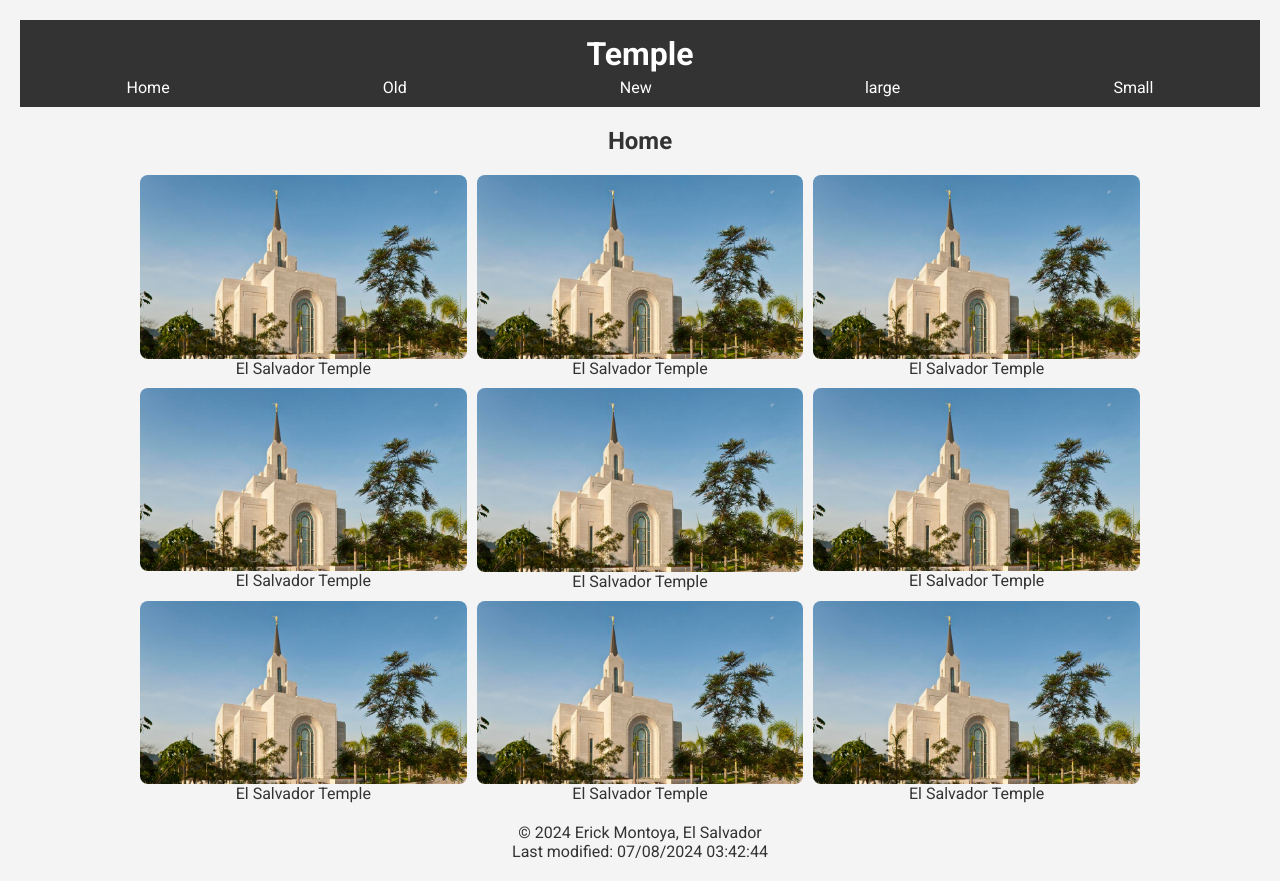
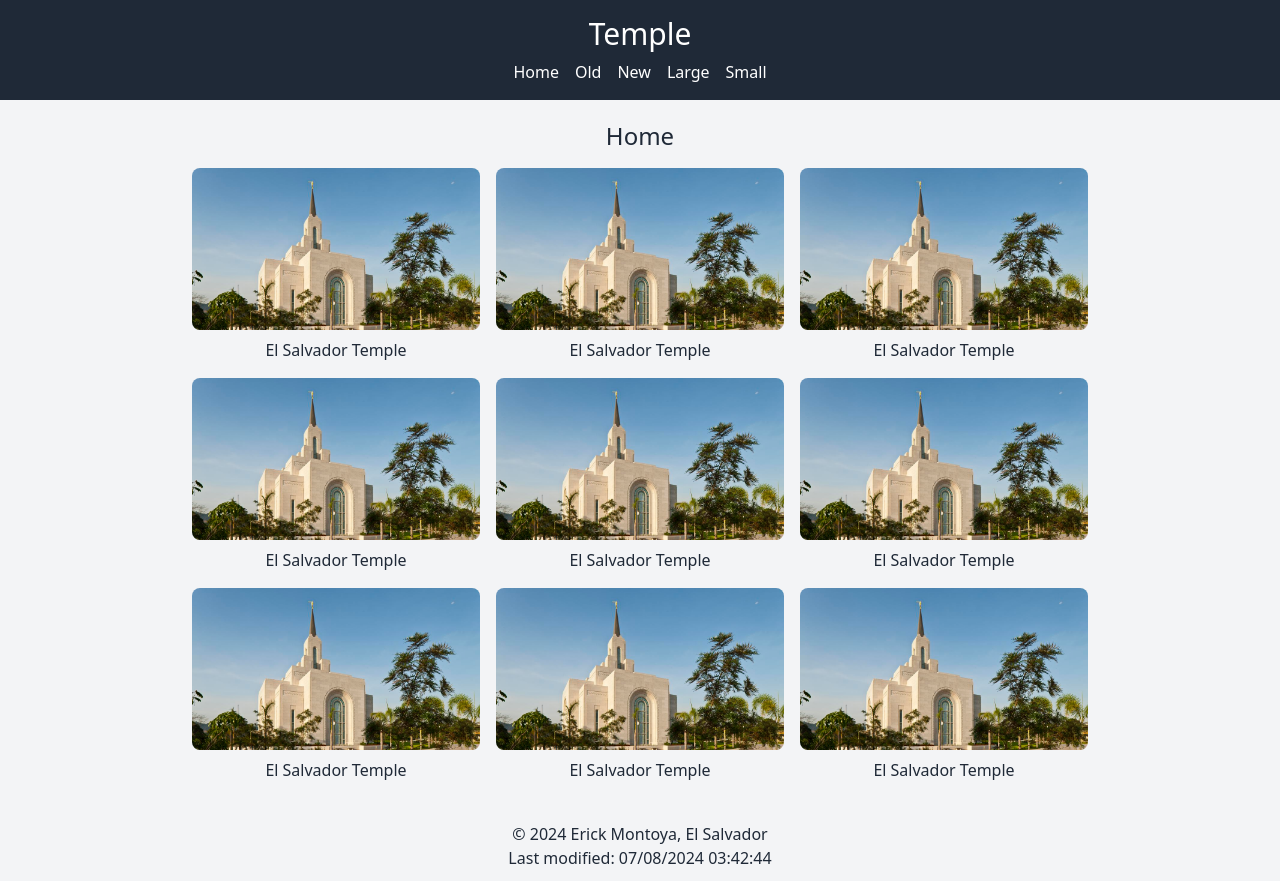
Before and after one commit to montoyaefra/wdd131, a plain HTML site: page temples.html in a window 1280 px wide. Drawn offline with nearby package versions, Linux system fonts and the light colour scheme.

Commit message:
tailwind added

```diff
--- /dev/null
+++ b/styles/place.css
@@ -0,0 +1,51 @@
+body {
+    font-family: 'Roboto', sans-serif;
+    background-color: #f0f8ff; /* Alice Blue */
+    color: #333;
+    padding: 20px;
+}
+
+h1 {
+    padding: 5px;
+}
+
+.relative-div {
+    position: relative;
+}
+
+.overlay-div {
+    position: absolute;
+    top: 10%;
+    transform: translateY(-10%);
+}
+
+.left {
+    left: 5%;
+    transform: translateX(-5%);
+}
+
+.right {
+    right: 5%;
+    transform: translateX(5%);
+    top: 55%;
+    transform: translateY(-40%);
+}
+
+@media (max-width: 768px) {
+    .overlay-div {
+        position: static;
+        transform: none;
+        margin-top: 10px;
+    }
+}
+
+img {
+    width: 100%;
+    height: auto;
+    display: block;
+    border-radius: 8px;
+}
+
+footer {
+    text-align: center;
+}
--- a/styles/temples.css
+++ b/styles/temples.css
@@ -7,94 +7,10 @@
 
 body {
     font-family: 'Roboto', sans-serif; /* Aplica la fuente aquí */
-    background-color: #f4f4f4;
-    color: #333;
-    padding: 20px;
-}
-
-header {
-    background: #333;
-    color: #fff;
-    padding: 10px 0;
-    text-align: center;
-    position: relative;
-}
-
-h1 {
-    padding: 5px;
-}
-
-nav {
-    display: flex;
-    justify-content: space-around;
-    align-items: center;
-}
-
-nav a {
-    color: #fff;
-    text-decoration: none;
-    margin: 0 10px;
-}
-
-nav a:hover {
-    text-decoration: underline;
-}
-
-.menu-toggle {
-    display: none;
-    font-size: 30px;
-    cursor: pointer;
-}
-
-main {
-    text-align: center;
-    margin: 20px;
-}
-
-.gallery {
-    display: grid;
-    grid-template-columns: repeat(3, 1fr);
-    gap: 10px;
-    max-width: 1000px;
-    margin: 20px auto;
 }
 
 .gallery img {
-    width: 100%;
-    height: auto;
-    display: block;
     border-radius: 8px;
-}
-
-@media (max-width: 768px) {
-    .gallery {
-        grid-template-columns: repeat(2, 1fr);
-    }
-
-    nav {
-        flex-direction: column;
-        display: none;
-    }
-
-    nav a {
-        padding: 10px;
-        text-align: center;
-        width: 100%;
-    }
-
-    nav.active {
-        display: flex;
-    }
-
-    .menu-toggle {
-        display: block;
-    }
-}
-
-@media (max-width: 480px) {
-    .gallery {
-        grid-template-columns: 1fr;
-    }
 }
 
 footer {
--- a/temples.html
+++ b/temples.html
@@ -5,73 +5,78 @@
     <meta name="viewport" content="width=device-width, initial-scale=1.0">
     <meta name="description" content="you will see the wonderful temples and this website">
     <meta name="author" content="Erick Montoya">
+    <link rel="stylesheet" href="styles/temples.css">
     <link rel="stylesheet" href="styles/temples-large.css">
-    <link rel="stylesheet" href="styles/temples.css">
+    <link href="https://cdn.jsdelivr.net/npm/tailwindcss@2.2.19/dist/tailwind.min.css" rel="stylesheet"> <!-- Añadir Tailwind CSS -->
+    <script src="https://cdn.jsdelivr.net/npm/alpinejs@2.8.2/dist/alpine.min.js" defer></script> <!-- Añadir Alpine.js para el menú de hamburguesa -->
     <script src="scripts/getdates.js" defer></script>
     <script src="scripts/temples.js" defer></script>
     <link href="https://fonts.googleapis.com/css2?family=Roboto:wght@400;700&display=swap" rel="stylesheet"> <!-- Añadir Google Font -->
     <title>Document</title>
 </head>
-<body>
-    <header>
-       <h1>Temple</h1>
-       <nav>
-        <div class="menu-toggle"></div>
-        <a href="">Home</a>
-        <a href="">Old</a>
-        <a href="">New</a>
-        <a href="">large</a>
-        <a href="">Small</a>
+<body class="font-roboto bg-gray-100 text-gray-800">
+    <header class="bg-gray-800 text-white p-4 text-center relative">
+       <h1 class="text-3xl">Temple</h1>
+       <nav class="flex justify-center items-center mt-2 md:flex-row" x-data="{ open: false }">
+        <div class="md:hidden">
+            <button @click="open = !open" class="text-white text-2xl focus:outline-none">
+                &#9776;
+            </button>
+        </div>
+        <div :class="{'flex': open, 'hidden': !open}" class="flex-col md:flex-row md:flex md:items-center">
+            <a href="#" class="block px-4 py-2 md:py-0 md:inline md:px-2">Home</a>
+            <a href="#" class="block px-4 py-2 md:py-0 md:inline md:px-2">Old</a>
+            <a href="#" class="block px-4 py-2 md:py-0 md:inline md:px-2">New</a>
+            <a href="#" class="block px-4 py-2 md:py-0 md:inline md:px-2">Large</a>
+            <a href="#" class="block px-4 py-2 md:py-0 md:inline md:px-2">Small</a>
+        </div>
        </nav>
     </header>
 
-    <main>
-        <h2>Home</h2>
-
-        <section class="gallery">
+    <main class="text-center m-5">
+        <h2 class="text-2xl mb-4">Home</h2>
+        <section class="gallery grid grid-cols-1 sm:grid-cols-2 lg:grid-cols-3 gap-4 max-w-4xl mx-auto">
             <figure>
-                <img src="./images/San-Salvador-El-Savador-Temple2.jpg" alt="elsavador_temple">
-                <figcaption>El Salvador Temple</figcaption>
+                <img src="./images/San-Salvador-El-Savador-Temple2.jpg" alt="elsavador_temple" class="w-full h-auto rounded-lg">
+                <figcaption class="mt-2">El Salvador Temple</figcaption>
             </figure>
             <figure>
-                <img src="./images/San-Salvador-El-Savador-Temple2.jpg" alt="elsavador_temple">
-                <figcaption>El Salvador Temple</figcaption>
+                <img src="./images/San-Salvador-El-Savador-Temple2.jpg" alt="elsavador_temple" class="w-full h-auto rounded-lg">
+                <figcaption class="mt-2">El Salvador Temple</figcaption>
             </figure>
             <figure>
-                <img src="./images/San-Salvador-El-Savador-Temple2.jpg" alt="elsavador_temple">
-                <figcaption>El Salvador Temple</figcaption>
+                <img src="./images/San-Salvador-El-Savador-Temple2.jpg" alt="elsavador_temple" class="w-full h-auto rounded-lg">
+                <figcaption class="mt-2">El Salvador Temple</figcaption>
             </figure>
             <figure>
-                <img src="./images/San-Salvador-El-Savador-Temple2.jpg" alt="elsavador_temple">
-                <figcaption>El Salvador Temple</figcaption>
+                <img src="./images/San-Salvador-El-Savador-Temple2.jpg" alt="elsavador_temple" class="w-full h-auto rounded-lg">
+                <figcaption class="mt-2">El Salvador Temple</figcaption>
             </figure>
             <figure>
-                <img src="./images/San-Salvador-El-Savador-Temple2.jpg" alt="elsavador_temple">
-                <figcaption>El Salvador Temple</figcaption>
+                <img src="./images/San-Salvador-El-Savador-Temple2.jpg" alt="elsavador_temple" class="w-full h-auto rounded-lg">
+                <figcaption class="mt-2">El Salvador Temple</figcaption>
             </figure>
             <figure>
-                <img src="./images/San-Salvador-El-Savador-Temple2.jpg" alt="elsavador_temple">
-                <figcaption>El Salvador Temple</figcaption>
+                <img src="./images/San-Salvador-El-Savador-Temple2.jpg" alt="elsavador_temple" class="w-full h-auto rounded-lg">
+                <figcaption class="mt-2">El Salvador Temple</figcaption>
             </figure>
             <figure>
-                <img src="./images/San-Salvador-El-Savador-Temple2.jpg" alt="elsavador_temple">
-                <figcaption>El Salvador Temple</figcaption>
+                <img src="./images/San-Salvador-El-Savador-Temple2.jpg" alt="elsavador_temple" class="w-full h-auto rounded-lg">
+                <figcaption class="mt-2">El Salvador Temple</figcaption>
             </figure>
             <figure>
-                <img src="./images/San-Salvador-El-Savador-Temple2.jpg" alt="elsavador_temple">
-                <figcaption>El Salvador Temple</figcaption>
-            </figure>
-            <figure>
-                <img src="./images/San-Salvador-El-Savador-Temple2.jpg" alt="elsavador_temple">
-                <figcaption>El Salvador Temple</figcaption>
+                <img src="./images/San-Salvador-El-Savador-Temple2.jpg" alt="elsavador_temple" class="w-full h-auto rounded-lg">
+                <figcaption class="mt-2">El Salvador Temple</figcaption>
             </figure>
 
-
-
+            <figure>
+                <img src="./images/San-Salvador-El-Savador-Temple2.jpg" alt="elsavador_temple" class="w-full h-auto rounded-lg">
+                <figcaption class="mt-2">El Salvador Temple</figcaption>
+            </figure>
         </section>
     </main>
 
-    <footer>
+    <footer class="text-center mt-10">
         <p>&copy; <span id="currentyear"></span> Erick Montoya, El Salvador</p>
         <p id="lastModified"></p>
     </footer>
```
Also changed, not shown: place.html (added, +50 -0 lines), 1 other file.
